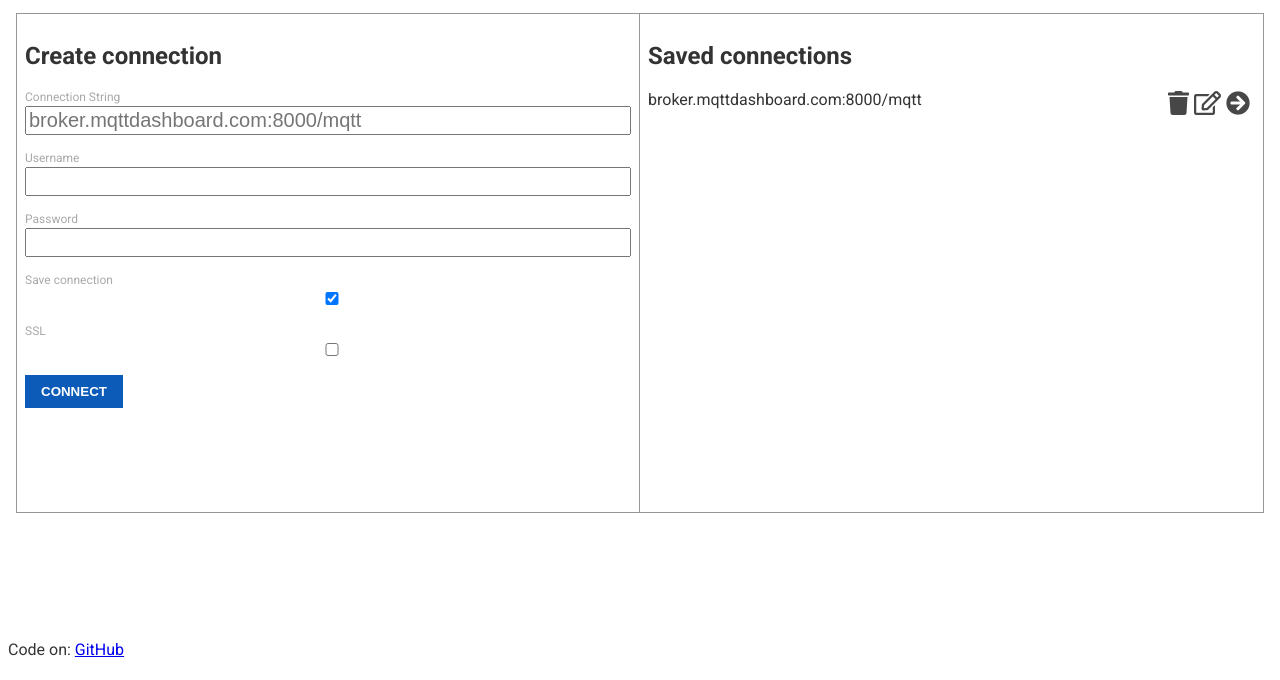
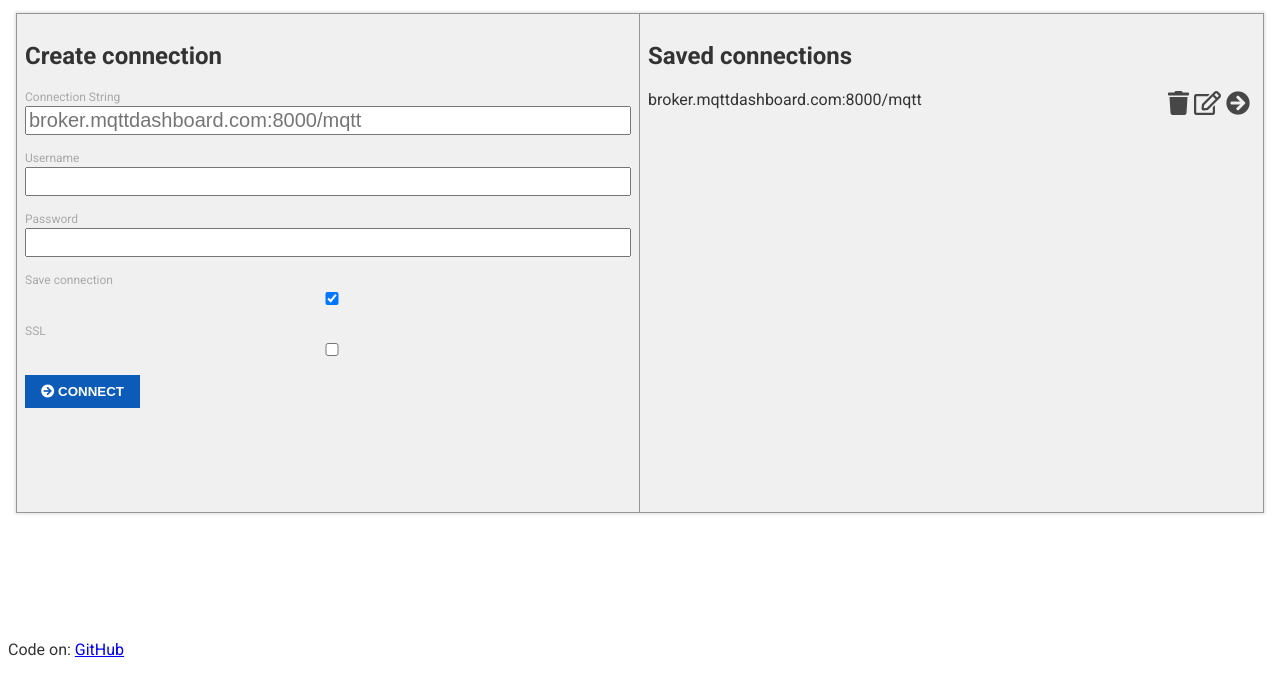
Before and after one commit to DirkHeinke/mqttDashboard, a plain HTML site: page index.html in a window 1280 px wide. Shown: the part 141-821 px from the top of the page. Drawn offline with nearby package versions, Linux system fonts and the light colour scheme.

Commit message:
Style the landing page

```diff
--- a/index.html
+++ b/index.html
@@ -42,7 +42,7 @@
                 <input type="checkbox" id="connect_secure">
             </div>
         </form>
-        <button onclick="connect()" id="button_connect" class="btn-primary">Connect</button>
+        <button onclick="connect()" id="button_connect" class="btn-primary"><i class="fas fa-arrow-circle-right"></i> Connect</button>
         <button onclick="updateAndConnect()" id="button_updateAndConnect" class="hidden btn-primary">Update & Connect</button>
         <button onclick="cancelUpdateConnection()" id="button_updateCancel" class="hidden btn-primary">Cancel</button>
 
--- a/style.css
+++ b/style.css
@@ -21,6 +21,8 @@ body, html {
   height: 500px;
   display: flex;
   border: 1px solid #969696;
+  background: #f0f0f0;
+  box-shadow: 0px 0px 3px 1px #dedede;
 }
 
 .connection_new {
```
